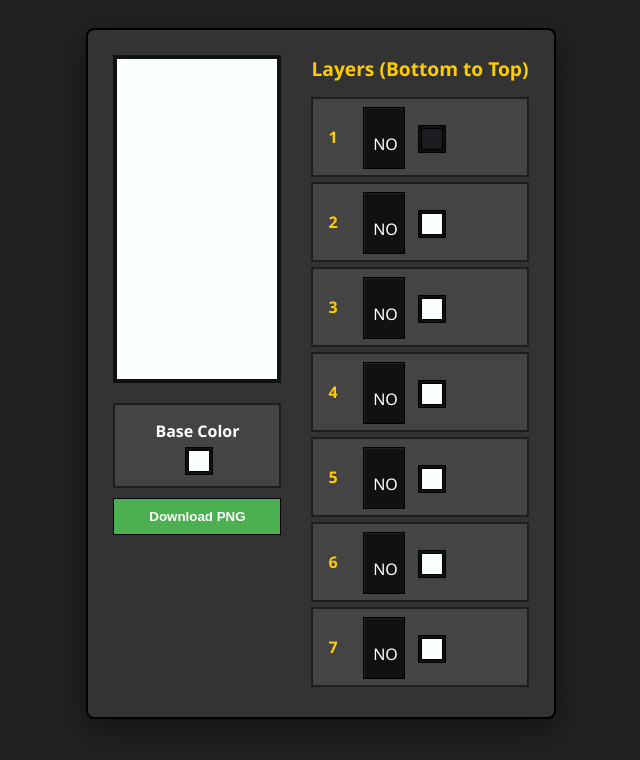
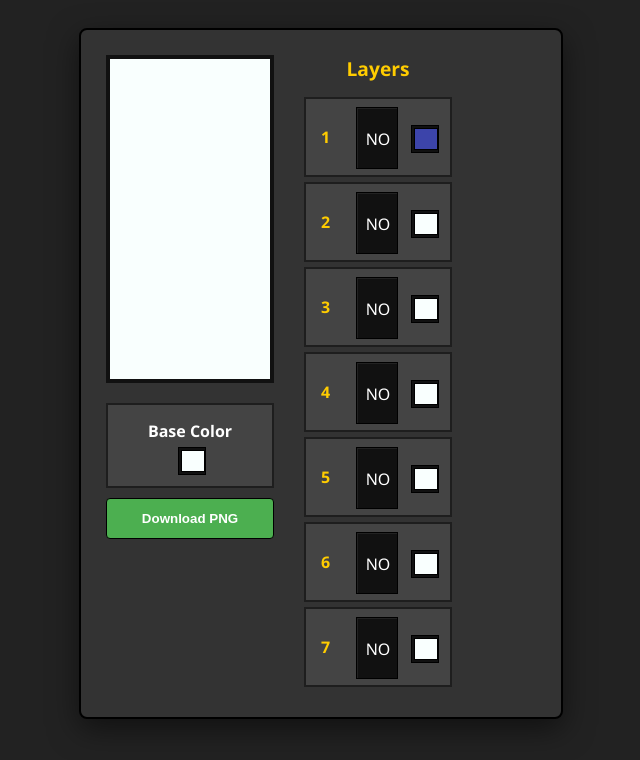
Before and after one commit to jatofi-official/mc-banner-advanced, a plain HTML site: page index.html in a window 1280 px wide. Shown: the whole page, without its empty margins (319-959 px from the left). Drawn offline with Linux system fonts and the light colour scheme.

Commit message:
Improved

```diff
--- a/index.html
+++ b/index.html
@@ -17,7 +17,7 @@
         </div>
 
         <div class="controls-section">
-            <h2>Layers (Bottom to Top)</h2>
+            <h2>Layers</h2>
             <div id="layerContainer"></div>
         </div>
     </div>
--- a/script.js
+++ b/script.js
@@ -18,7 +18,10 @@
 ];
 
 // List your filenames here (ensure these exist in patterns/vanilla/ as .png)
-const patterns = ['none', 'border', 'bricks', 'creeper', 'cross', 'mojang', 'skull', 'stripe_bottom'];
+const patterns = ['none', "base","border","bricks","circle","creeper","cross","curly_border","diagonal_left","diagonal_right","diagonal_up_left","diagonal_up_right","flower","flow","globe","gradient","gradient_up","guster","half_horizontal_bottom","half_horizontal","half_vertical","half_vertical_right","mojang","piglin","rhombus","skull","small_stripes","square_bottom_left","square_bottom_right","square_top_left","square_top_right","straight_cross","stripe_bottom","stripe_center","stripe_downleft","stripe_downright","stripe_left","stripe_middle","stripe_right","stripe_top","triangle_bottom","triangles_bottom","triangles_top","triangle_top"];
+
+const extraPatterns = ["anchor","blam","castle","chequered","circle_tiles","clubs","cogs","companion","crown","curtains","diamonds","double_bars","double_gradient","emoji","eye","fancy","ghast","hammer","hearts","horn","knot","moon","palace","peace","pillager","pumpkin","pyramid","revolution","ribs","shield","spades","sun","sword","tattered","template","tower","trident","villager","yin_yang"];
+
 
 /**
  * Initializes the application, creates the UI rows, and performs the first render.
@@ -43,7 +46,7 @@
         div.className = 'layer-row';
 
         // Layer 1 defaults to Black, others to White for better visibility
-        const startColor = (i === 1) ? '#1D1D21' : '#F9FFFE';
+        const startColor = (i === 1) ? '#3C44AA' : '#F9FFFE';
 
         div.innerHTML = `
             <span class="layer-number">${i}</span>
@@ -72,7 +75,7 @@
         </div>`).join('');
 
     return `
-        <div class="swatch-group" id="group-c-${layerId}">${swatches}</div>
+        <div class="color-grid-4x4" id="group-c-${layerId}">${swatches}</div>
         <input type="hidden" id="c-${layerId}" value="${defaultHex}">
     `;
 }
--- a/style.css
+++ b/style.css
@@ -16,7 +16,8 @@
     border-radius: 8px;
     border: 2px solid #000;
     box-shadow: 0 10px 30px rgba(0,0,0,0.5);
-}
+    width: 430px;        /* Fixed width to make the whole box wider */
+    max-width: 95vw;     /* Ensures it doesn't break on small screens */}
 
 /* --- Banner Preview --- */
 #bannerCanvas {
@@ -40,11 +41,11 @@
     border: 2px solid #1e1e1e;
     padding: 8px 15px;
     margin-bottom: 5px;
-    position: relative; /* Base for absolute children */
-    overflow: visible;   /* Allows dropdowns to pop out */
+    position: relative;
+    overflow: visible;
 }
 
-/* Staggered Z-Index: Ensures top layer dropdowns appear OVER lower layers */
+/* Z-Index Staggering is key so top menus aren't covered by lower rows */
 .layer-row:nth-child(1) { z-index: 20; }
 .layer-row:nth-child(2) { z-index: 19; }
 .layer-row:nth-child(3) { z-index: 18; }
@@ -58,7 +59,6 @@
     color: #ffcc00;
     width: 20px;
 }
-
 /* --- HOVER SELECTOR: Color --- */
 .color-picker-container {
     position: relative;
@@ -66,12 +66,14 @@
     height: 24px;
 }
 
-.swatch-group {
+/* The 4x4 Specific Class */
+.color-grid-4x4 {
     display: flex;
     flex-direction: column;
     position: absolute;
-    top: 0; left: 0;
-    z-index: 100;
+    top: 0;
+    left: 0;
+    z-index: 110;
     background: #111;
     border: 1px solid #000;
     padding: 2px;
@@ -80,31 +82,33 @@
     overflow: hidden;
 }
 
-/* Only show active color when not hovering */
-.swatch-group .swatch { display: none; }
-.swatch-group .swatch.active { display: block; }
+/* Collapsed state: Only show active color */
+.color-grid-4x4 .swatch { display: none; }
+.color-grid-4x4 .swatch.active { display: block; }
 
-.color-picker-container:hover .swatch-group {
+/* Expanded state: 4x4 Grid */
+.color-picker-container:hover .color-grid-4x4 {
     height: auto;
-    width: 100px;
+    width: 104px; /* (22px swatch + 2px gap) * 4 + padding */
     display: grid;
     grid-template-columns: repeat(4, 1fr);
     gap: 2px;
-    padding: 5px;
+    padding: 6px;
     border: 2px solid #fff;
     overflow: visible;
+    box-shadow: 0 5px 15px rgba(0,0,0,0.5);
 }
 
 .color-picker-container:hover .swatch { display: block; }
 
 .swatch {
-    width: 20px;
-    height: 20px;
+    width: 22px;
+    height: 22px;
     cursor: pointer;
     border: 1px solid #000;
 }
 
-.swatch:hover { outline: 1px solid white; scale: 1.1; }
+.swatch:hover { outline: 1px solid white; transform: scale(1.1); z-index: 2; }
 
 /* --- HOVER SELECTOR: Pattern --- */
 .pattern-picker-container {
@@ -117,8 +121,9 @@
     display: flex;
     flex-direction: column;
     position: absolute;
-    top: 0; left: 0;
-    z-index: 101;
+    top: 0;
+    left: 0;
+    z-index: 111;
     background: #111;
     border: 1px solid #000;
     width: 40px;
@@ -126,26 +131,28 @@
     overflow: hidden;
 }
 
-/* Only show active pattern when not hovering */
 .pattern-list .pattern-item { display: none; width: 100%; height: 100%; }
 .pattern-list .pattern-item.active { display: flex; }
 
+/* Expanded state: 8 columns, no scrolling */
 .pattern-picker-container:hover .pattern-list {
     display: grid;
-    grid-template-columns: repeat(3, 1fr);
-    width: 130px;
+    grid-template-columns: repeat(8, 1fr);
+    width: 330px;
     height: auto;
-    max-height: 400px;
-    overflow-y: auto;
-    padding: 5px;
+    max-height: none;
+    overflow-y: visible;
+    padding: 6px;
     border: 2px solid #fff;
+    gap: 3px;
+    box-shadow: 0 5px 15px rgba(0,0,0,0.5);
 }
 
 .pattern-picker-container:hover .pattern-item { display: flex; }
 
 .pattern-item {
-    min-width: 40px;
-    min-height: 70px;
+    min-width: 36px;
+    min-height: 60px;
     display: flex;
     align-items: center;
     justify-content: center;
@@ -154,22 +161,18 @@
 }
 
 .pattern-item:hover { background: #555; }
-.pattern-item.active { background: #111; }
+.pattern-item.active { background: #111; outline: 1px solid #555; }
 
 .pattern-icon {
-    width: 30px;
-    height: 60px;
-    background-color: currentColor; /* Uses the style.backgroundColor set by JS */
-
-    /* Ensure the mask covers the area correctly */
+    width: 28px;
+    height: 56px;
+    background-color: currentColor;
     -webkit-mask-repeat: no-repeat;
     mask-repeat: no-repeat;
     -webkit-mask-position: center;
     mask-position: center;
     -webkit-mask-size: contain;
     mask-size: contain;
-
-    /* This helps with the pixelated Minecraft look */
     image-rendering: pixelated;
     display: block;
 }
@@ -186,14 +189,14 @@
 button {
     margin-top: 10px;
     width: 100%;
-    padding: 10px;
+    padding: 12px;
     cursor: pointer;
     background: #4caf50;
     color: #fff;
     border: 1px solid #000;
     font-weight: bold;
+    border-radius: 4px;
 }
 
 button:hover { background: #45a049; }
-
 h2 { margin: 0 0 15px 0; font-size: 1.2rem; color: #ffcc00; text-align: center; }
```
Also changed, not shown: 1 other file.
